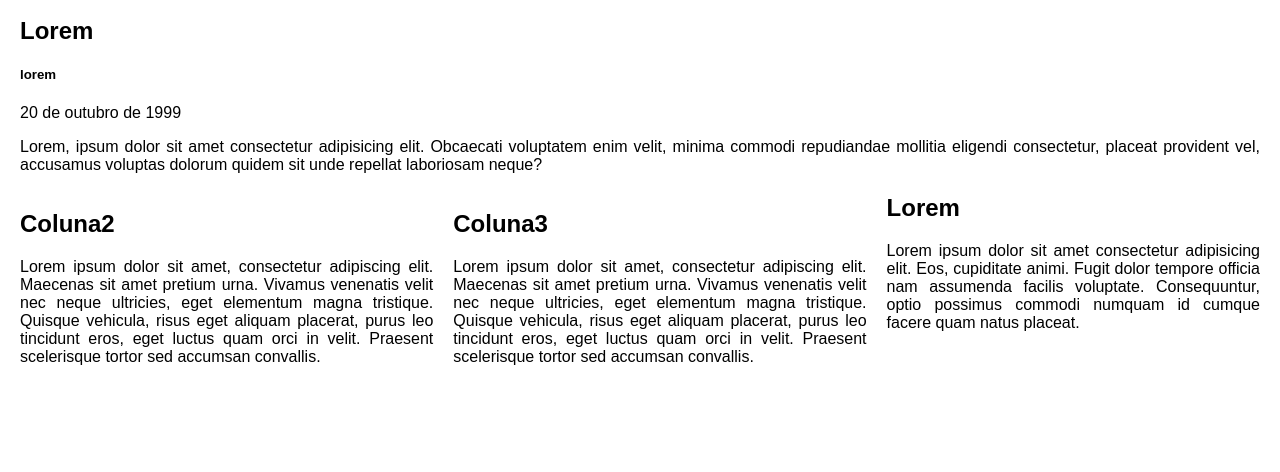
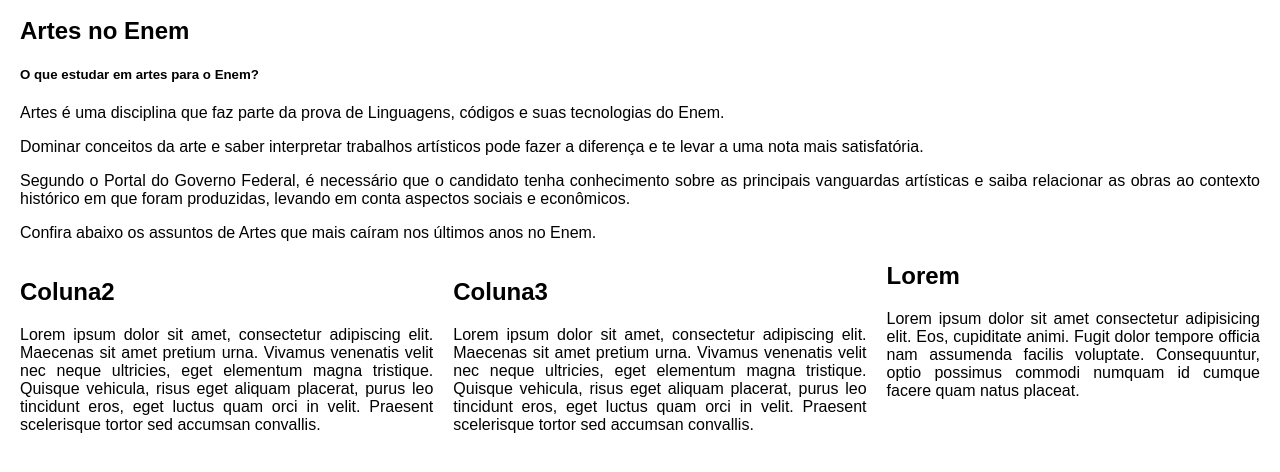
Before and after one commit to leiladasilva/trabalho-de-PI, a plain HTML site: page index.html in a window 1280 px wide. Shown: the part 254-726 px from the top of the page. Drawn offline with Linux system fonts and the light colour scheme.

Commit message:
inicio do conteudo index e revisão do vanguarda

```diff
--- a/index.html
+++ b/index.html
@@ -12,6 +12,7 @@
 
 </head>
 
+<body>
     <div class="header">
         <header>
             <img src="fotos/logotipo.png" alt="" style=" width: 250px;
@@ -35,12 +36,18 @@
     <div class="row">
         <div class="leftcolumn">
             <div class="card">
-            <h2>Lorem</h2>
-            <h5>lorem</h5>
-            <img src="imgs/tripulação.webp" alt="" <p>20 de outubro de 1999</p>
-            <p>Lorem, ipsum dolor sit amet consectetur adipisicing elit. Obcaecati voluptatem enim velit, minima
-                commodi repudiandae mollitia eligendi consectetur, placeat provident vel, accusamus voluptas dolorum
-                quidem sit unde repellat laboriosam neque?</p>
+                <h2>Artes no Enem</h2>
+                <h5>O que estudar em artes para o Enem?</h5>
+                <p>Artes é uma disciplina que faz parte da prova de Linguagens, códigos e suas tecnologias do Enem.</p>
+
+                  <p>  Dominar conceitos da arte e saber interpretar trabalhos artísticos pode fazer a diferença e te levar
+                    a uma nota mais satisfatória.</p>
+
+                  <p>  Segundo o Portal do Governo Federal, é necessário que o candidato tenha conhecimento sobre as
+                    principais vanguardas artísticas e saiba relacionar as obras ao contexto histórico em que foram
+                    produzidas, levando em conta aspectos sociais e econômicos.</p>
+
+                   <p>Confira abaixo os assuntos de Artes que mais caíram nos últimos anos no Enem.</p>
             </div>
             <div class="column">
                 <h2>Coluna2</h2>
@@ -58,8 +65,6 @@
                     tortor sed accumsan convallis.</p>
             </div>
         </div>
-
-    <body>
         <article>
             <h1>Lorem</h1>
             <p>Lorem ipsum dolor sit amet consectetur adipisicing elit. Eos, cupiditate animi. Fugit dolor tempore
```
Also changed, not shown: Vanguarda.html (+1 -1 lines). Lines whose indentation alone changed are shown as unchanged.
